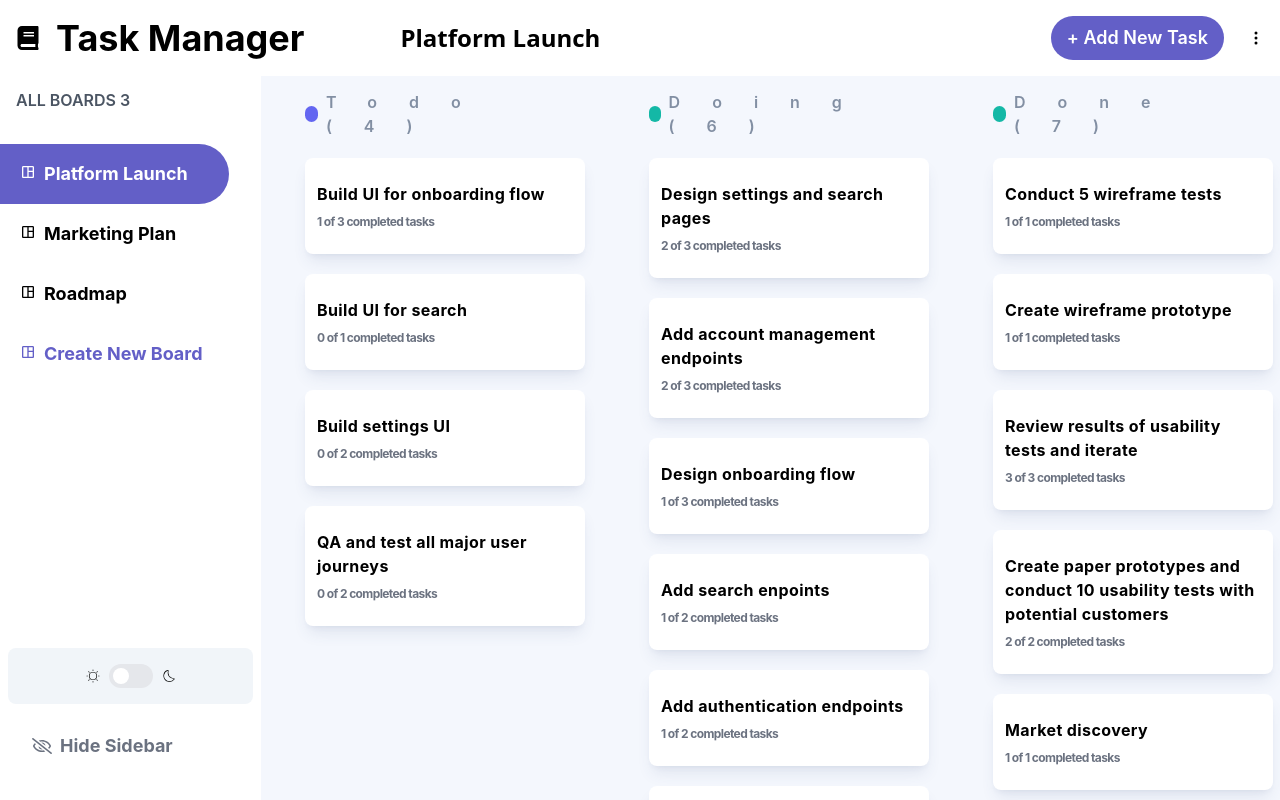
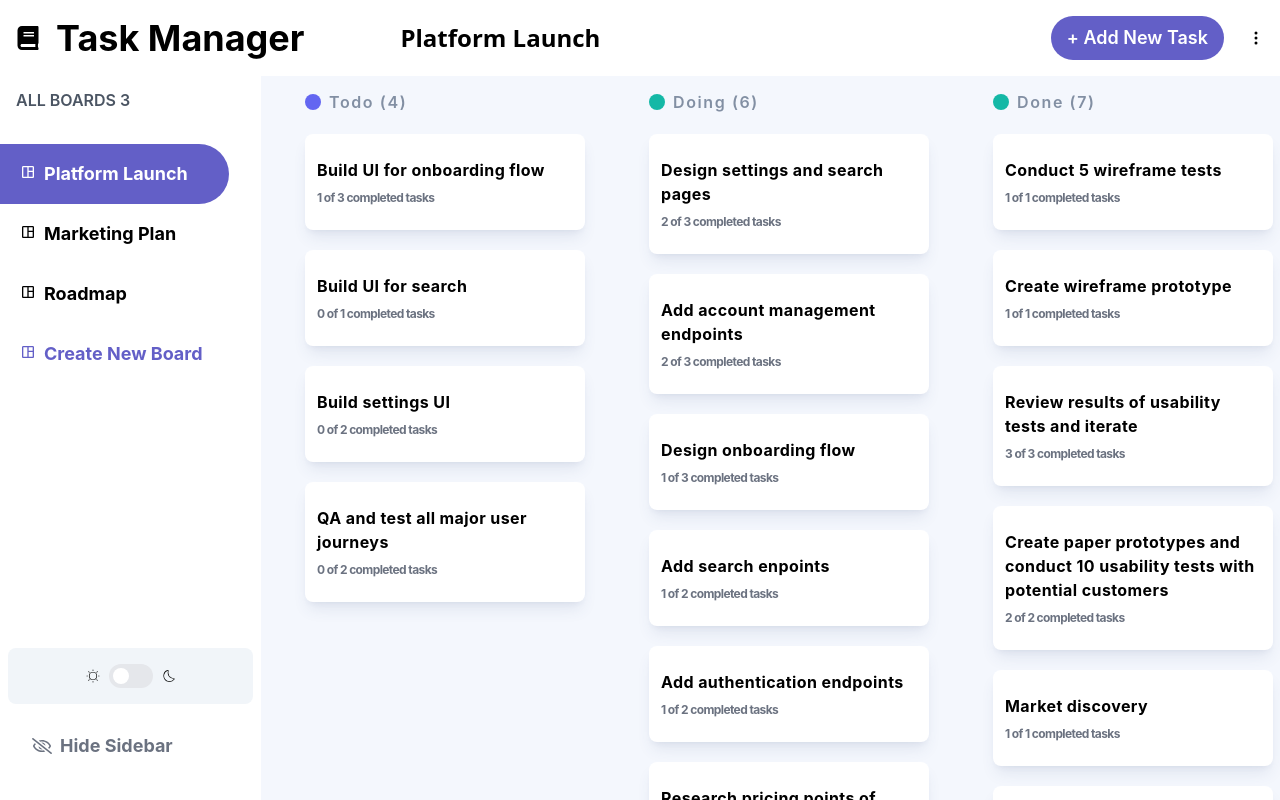
Before and after one commit to rjrocks1908/TaskManager_MERN, a React (Vite) app: page / in a window 1280 px wide. Built offline with nearby package versions, Linux system fonts and the light colour scheme.

Commit message:
fix bugs

```diff
--- a/src/components/Column.jsx
+++ b/src/components/Column.jsx
@@ -48,9 +48,9 @@ function Column({ colIndex }) {
       onDragOver={handleOnDragOver}
       className="scrollbar-hide mx-5 pt-[90px] min-w-[280px]"
     >
-      <p className="font-semibold flex items-center gap-2 tracking-widest md:tracking-[2em] text-[#828fa3]">
-        <div className={`rounded-full w-4 h-4 ${color}`} />
-        {column.name} ({column?.tasks?.length})
+      <p className="font-semibold flex items-center gap-2 tracking-widest text-[#828fa3]">
+        <span className={`rounded-full w-4 h-4 ${color}`} />
+        {column.name} ({column?.tasks.length})
       </p>
       {column.tasks?.map((task, index) => (
         <Task key={index} taskIndex={index} colIndex={colIndex} />
--- a/src/modals/AddEditBoardModal.jsx
+++ b/src/modals/AddEditBoardModal.jsx
@@ -8,8 +8,8 @@ function AddEditBoard({ setBoardModalOpen, type }) {
   const [name, setName] = useState("");
   const [isFirstLoad, setIsFirstLoad] = useState(true);
   const [newColumns, setNewColumns] = useState([
-    { name: "Todo", task: [], id: uuidv4() },
-    { name: "Doing", task: [], id: uuidv4() },
+    { name: "Todo", tasks: [], id: uuidv4() },
+    { name: "Doing", tasks: [], id: uuidv4() },
   ]);
   const [isValid, setIsValid] = useState(true);
   const board = useSelector((state) => state.boards).find(
@@ -125,7 +125,7 @@ function AddEditBoard({ setBoardModalOpen, type }) {
             onClick={() => {
               setNewColumns((prev) => [
                 ...prev,
-                { name: "", task: [], id: uuidv4() },
+                { name: "", tasks: [], id: uuidv4() },
               ]);
             }}
           >
```
